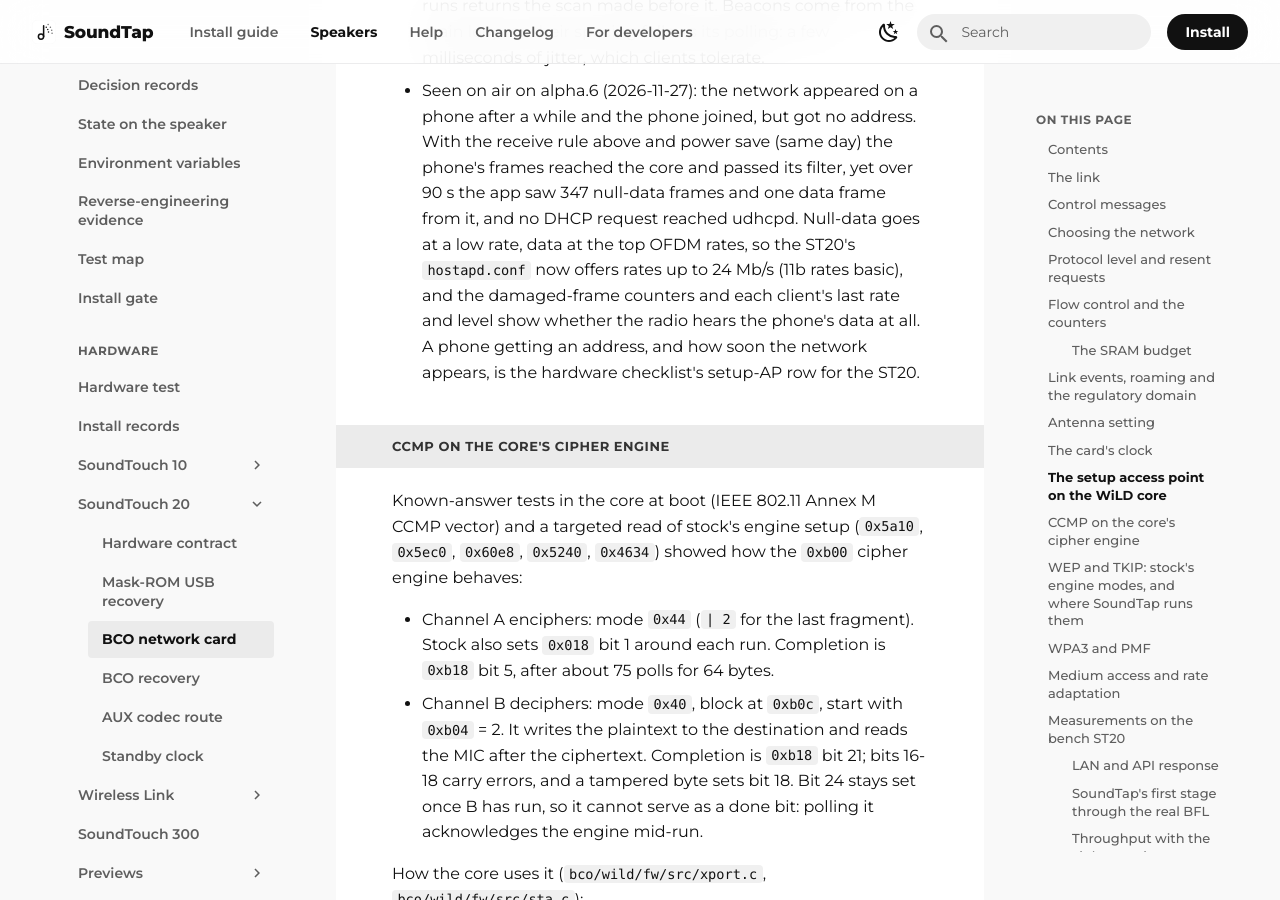
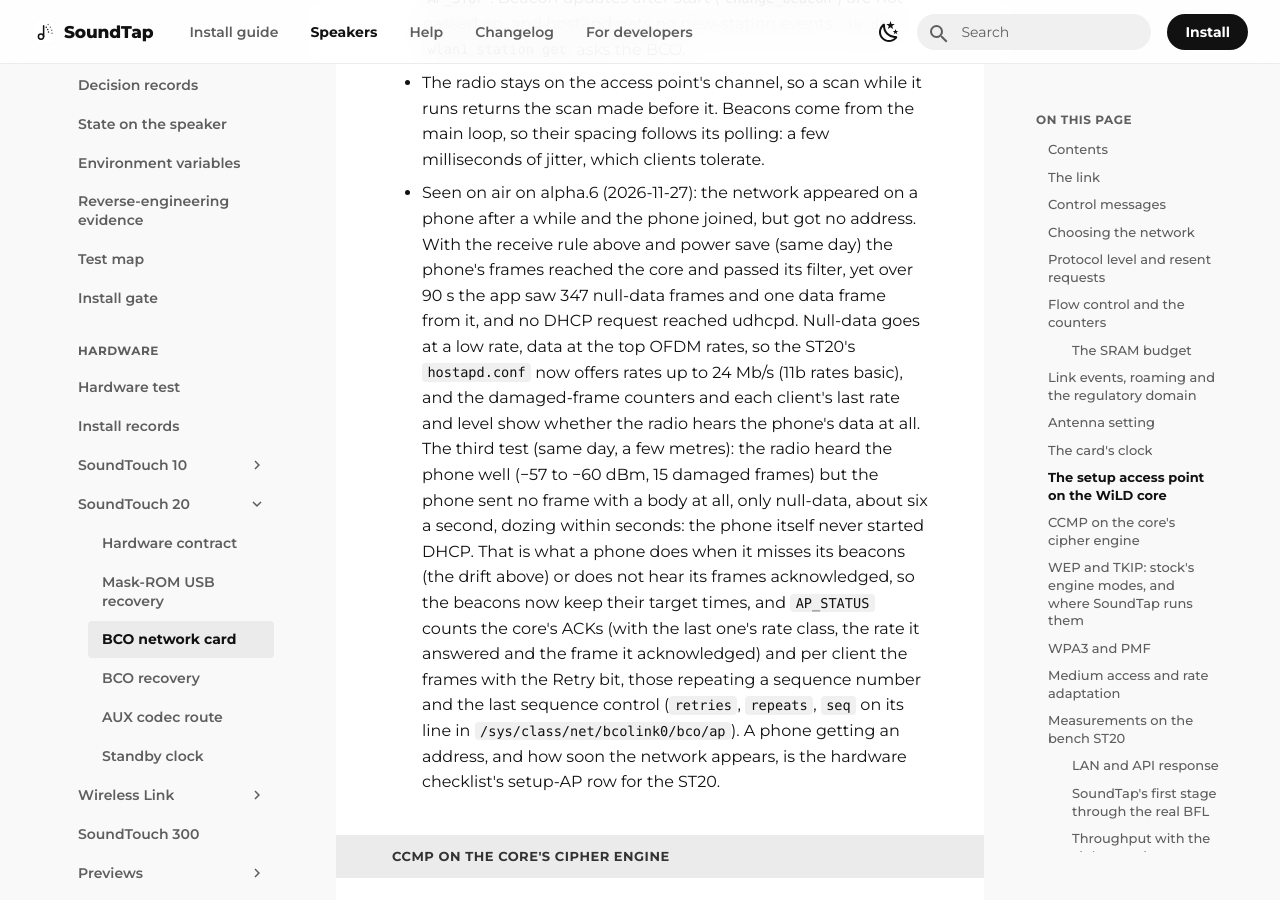
Before and after one commit to stein155/soundtap, an MkDocs documentation site: the page built from docs/hardware/st20/bco-network-card.md, in a window 1280 px wide and 900 px high, scrolled down 14382 px. Built offline with MkDocs 1.6.1 and Material for MkDocs 9.7.7, drawn with Linux system fonts in a browser that asks for light colours; comment, search, counter and statistics services are not loaded; some of the changed text lies outside the part shown.

Commit message:
docs(st20): beacons at their target times, and what the third setup-AP test showed
The network-card notes, ADR 0031, the test map and the changelog record
the beacon schedule on the BSS's own TSF, the third test (the radio
hears the phone well, the phone sends only null-data and never starts
DHCP) and the ACK, retry and sequence counters that tell the two
remaining causes apart.

```diff
--- a/docs/hardware/st20/bco-network-card.md
+++ b/docs/hardware/st20/bco-network-card.md
@@ -317,9 +317,12 @@ phone). Now:
   and the beacon interval. A join on its own address puts the core in `ap_mode`: it tunes the
   channel and passes probe requests to the app, a wildcard one without the address filter. Once
   the core reports the BSS (`0xbd`, or after a second) the app sends `0xb8` without privacy.
-- The app sends a beacon every beacon interval from its main loop: hostapd's body (TIM included)
-  behind a broadcast header, BSSID = own MAC, at 1 Mb/s, the timestamp counting microseconds since
-  the AP came up. A late poll sends one beacon, not a burst. A wildcard probe request, or one for
+- The app sends a beacon at each target beacon transmission time from its main loop: hostapd's
+  body (TIM included) behind a broadcast header, BSSID = own MAC, at 1 Mb/s, at every TSF that is
+  a multiple of the beacon interval (TSF = microseconds since the BSS came up) and stamped with
+  that TSF. A dozing phone wakes at those times. Until 2026-11-27 beacons went every 102 ms instead
+  of 102.4 ms (100 TU) stamped with the millisecond clock, so they drifted 0.4 ms a beacon against
+  the times a phone wakes at. A late poll sends one beacon, not a burst. A wildcard probe request, or one for
   the AP's SSID, gets a probe response with the same body minus the TIM.
 - The app answers open-system authentication and (re)association itself, for up to six clients
   (one core peer slot each).
@@ -378,7 +381,15 @@ phone). Now:
   frames and one data frame from it, and no DHCP request reached udhcpd. Null-data goes at a low
   rate, data at the top OFDM rates, so the ST20's `hostapd.conf` now offers rates up to 24 Mb/s
   (11b rates basic), and the damaged-frame counters and each client's last rate and level show
-  whether the radio hears the phone's data at all. A phone getting an address, and how soon the network
+  whether the radio hears the phone's data at all. The third test (same day, a few metres): the
+  radio heard the phone well (−57 to −60 dBm, 15 damaged frames) but the phone sent no frame with
+  a body at all, only null-data, about six a second, dozing within seconds: the phone itself never
+  started DHCP. That is what a phone does when it misses its beacons (the drift above) or does not
+  hear its frames acknowledged, so the beacons now keep their target times, and `AP_STATUS` counts
+  the core's ACKs (with the last one's rate class, the rate it answered and the frame it
+  acknowledged) and per client the frames with the Retry bit, those repeating a sequence number
+  and the last sequence control (`retries`, `repeats`, `seq` on its line in
+  `/sys/class/net/bcolink0/bco/ap`). A phone getting an address, and how soon the network
   appears, is the hardware checklist's setup-AP row for the ST20.
 
 ## CCMP on the core's cipher engine
```
Also changed, not shown: CHANGELOG.md (+2 -0 lines), docs/contributors/testing/README.md (+1 -1 lines), docs/decisions/0031-bco-network-card.md (+2 -1 lines).
